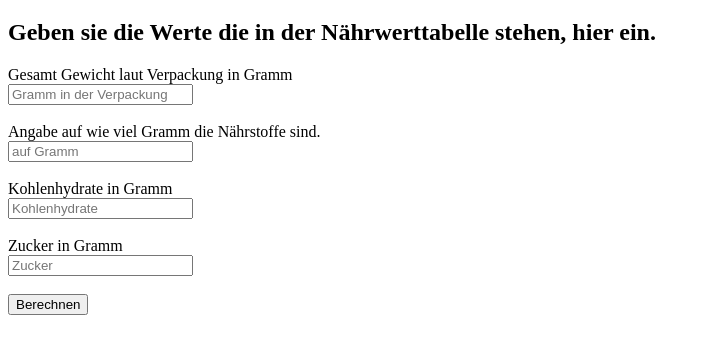
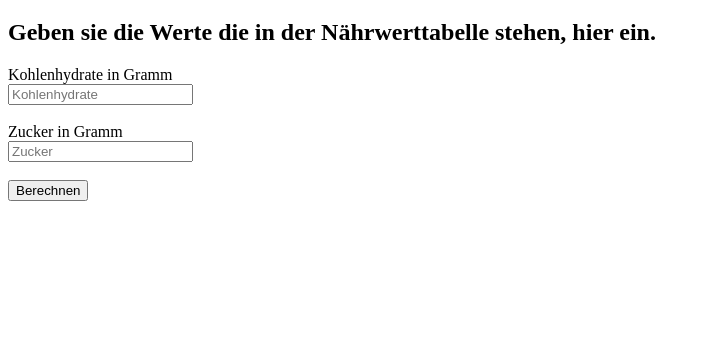
Before and after one commit to 4lb10n/DiabetsCalc, a plain HTML site: page index.html in a window 1280 px wide. Shown: the part 61-414 px from the top of the page, without its empty margins (0-710 px from the left). Drawn offline with Linux system fonts and the light colour scheme.

Commit message:
Update index.html
Removal of superfluous elements

```diff
--- a/index.html
+++ b/index.html
@@ -1,5 +1,5 @@
 <!DOCTYPE html>
-<html lang="en">
+<html lang="de">
 <head>
     <meta charset="UTF-8">
     <meta name="viewport" content="width=device-width, initial-scale=1.0">
@@ -19,14 +19,6 @@
     <h2>Geben sie die Werte die in der Nährwerttabelle stehen, hier ein.</h2>
 
     <div class="Berechner">
-        <div class="eingabefeld">
-            <label for="grammidv">Gesamt Gewicht laut Verpackung in Gramm</label><br>
-            <input type="text" step="any" placeholder="Gramm in der Verpackung" id="grammidv">
-        </div><br>
-        <div class="eingabefeld">
-            <label for="gramm">Angabe auf wie viel Gramm die Nährstoffe sind. </label><br>
-            <input type="text" step="any" placeholder="auf Gramm" id="gramm">
-        </div><br>
         <div class="eingabefeld">
             <label for="kohlenhydrate">Kohlenhydrate in Gramm</label><br>
             <input type="text" step="any" placeholder="Kohlenhydrate" id="kohlenhydrate">
```
